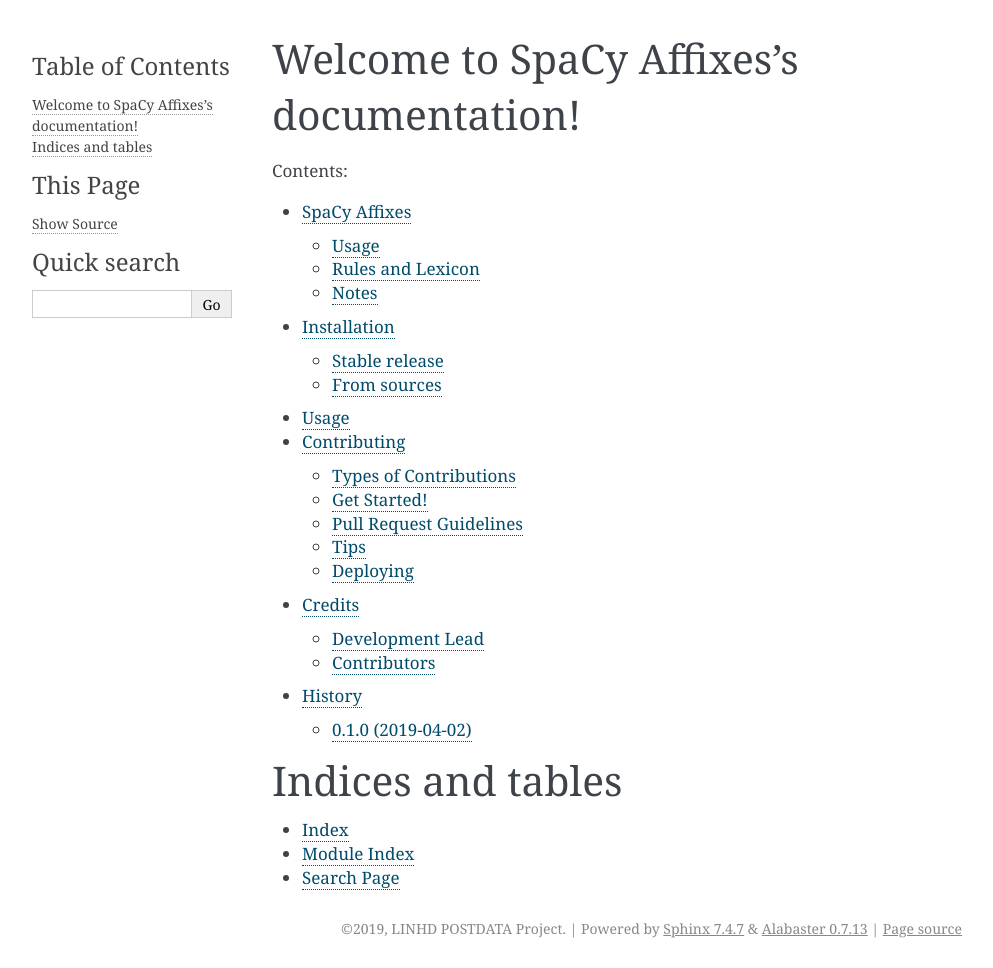
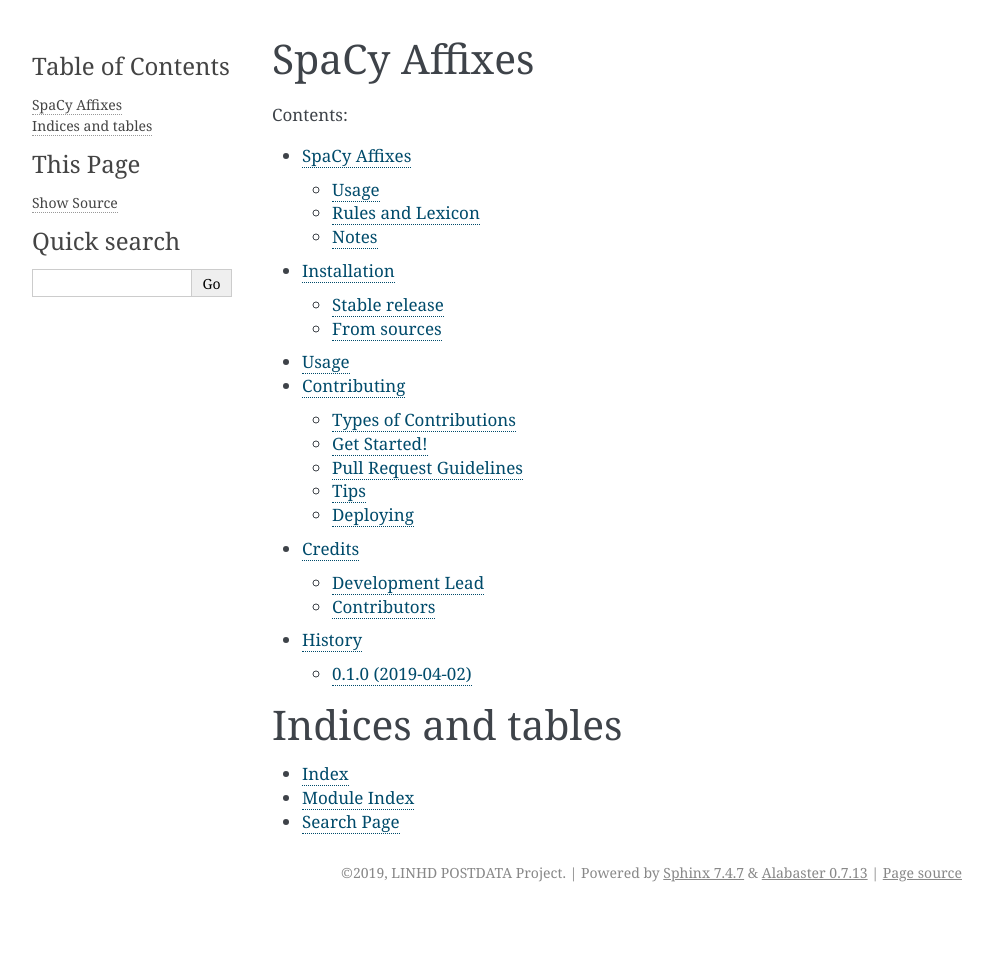
Before and after one commit to linhd-postdata/spacy-affixes, a Sphinx documentation site: the page built from docs/index.rst, in a window 1280 px wide. Shown: the whole page, without its empty margins (148-1141 px from the left). Built offline with Sphinx 7.4.7, drawn with Linux system fonts in a browser that asks for light colours; pages that are not in the unit, such as notebooks, are missing from menus; after the commit the page ends 912 px from its top, so only the background shows below that.

```diff
--- a/README.rst
+++ b/README.rst
@@ -76,10 +76,7 @@ Due to licensing issues, :code:`spacy-affixes` comes with no rules nor lexicons
       - pos_re: EAGLE regular expression to match, (ex. :code:`r"V"`)
       - strip_accent: Boolean indicating whether accents should be stripped in order to find the rest of the token in the lexicon
       - affix_add: List of strings to add to the rest of the token to find it in the lexicon. Each element in the list is tried separately, as in an OR condition. The character :code:`*` means add nothing (ex. :code:`["*", "io"]`)
-      - affix_text: List of Strings with the text to the rest
-                    of the token as individual tokens. For
-                    example, a rule for :code:`dígamelo` might have
-                    :code:`["me", "lo"]` as its :code:`affix_text`
+      - affix_text: List of Strings with the text to the rest of the token as individual tokens. For example, a rule for :code:`dígamelo` might have :code:`["me", "lo"]` as its :code:`affix_text`
 
     - lexicon: Dictionary keyed by word with values for lemma, EAGLE code, UD POS, and UD Tags.
 
--- a/docs/index.rst
+++ b/docs/index.rst
@@ -1,5 +1,5 @@
-Welcome to SpaCy Affixes's documentation!
-======================================
+SpaCy Affixes
+=============
 
 .. toctree::
    :maxdepth: 2
--- a/setup.py
+++ b/setup.py
@@ -5,6 +5,8 @@
 
 from glob import glob
 from setuptools import setup, find_packages
+from os.path import basename
+from os.path import splitext
 
 with open('README.rst') as readme_file:
     readme = readme_file.read()
```
Also changed, not shown: docs/installation.rst (+5 -5 lines), setup.cfg (+12 -0 lines), .travis.yml, 2 other files.
